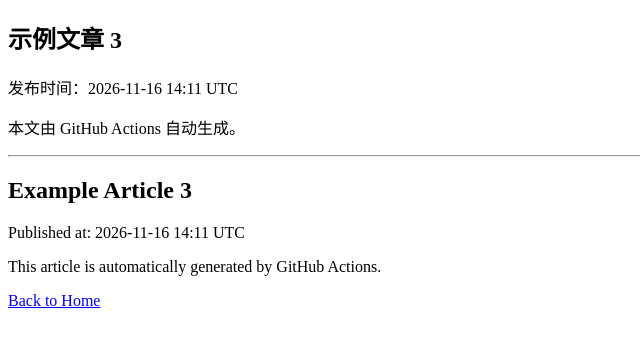
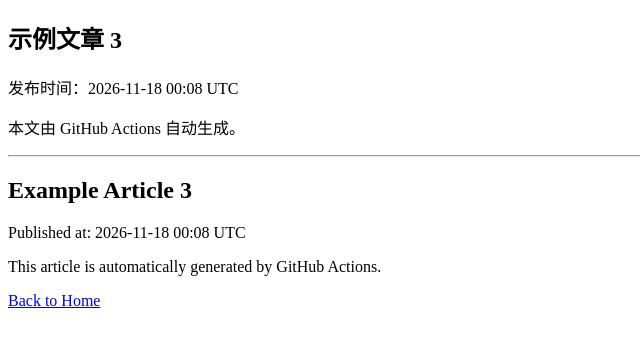
Before and after one commit to chanhong30-pixel/car-blog-site, a plain HTML site: page posts/2026/example-3.html in a window 1280 px wide. Shown: the full height of the page, 0-640 px from the left. Drawn offline with Linux system fonts and the light colour scheme.

Commit message:
auto: generate content

```diff
--- a/posts/2026/example-3.html
+++ b/posts/2026/example-3.html
@@ -8,13 +8,13 @@
 <body>
 <section lang="zh">
 <h1>示例文章 3</h1>
-<p>发布时间：2026-11-16 14:11 UTC</p>
+<p>发布时间：2026-11-18 00:08 UTC</p>
 <p>本文由 GitHub Actions 自动生成。</p>
 </section>
 <hr>
 <section lang="en">
 <h1>Example Article 3</h1>
-<p>Published at: 2026-11-16 14:11 UTC</p>
+<p>Published at: 2026-11-18 00:08 UTC</p>
 <p>This article is automatically generated by GitHub Actions.</p>
 </section>
 <a href="../../index.html">Back to Home</a>
```
